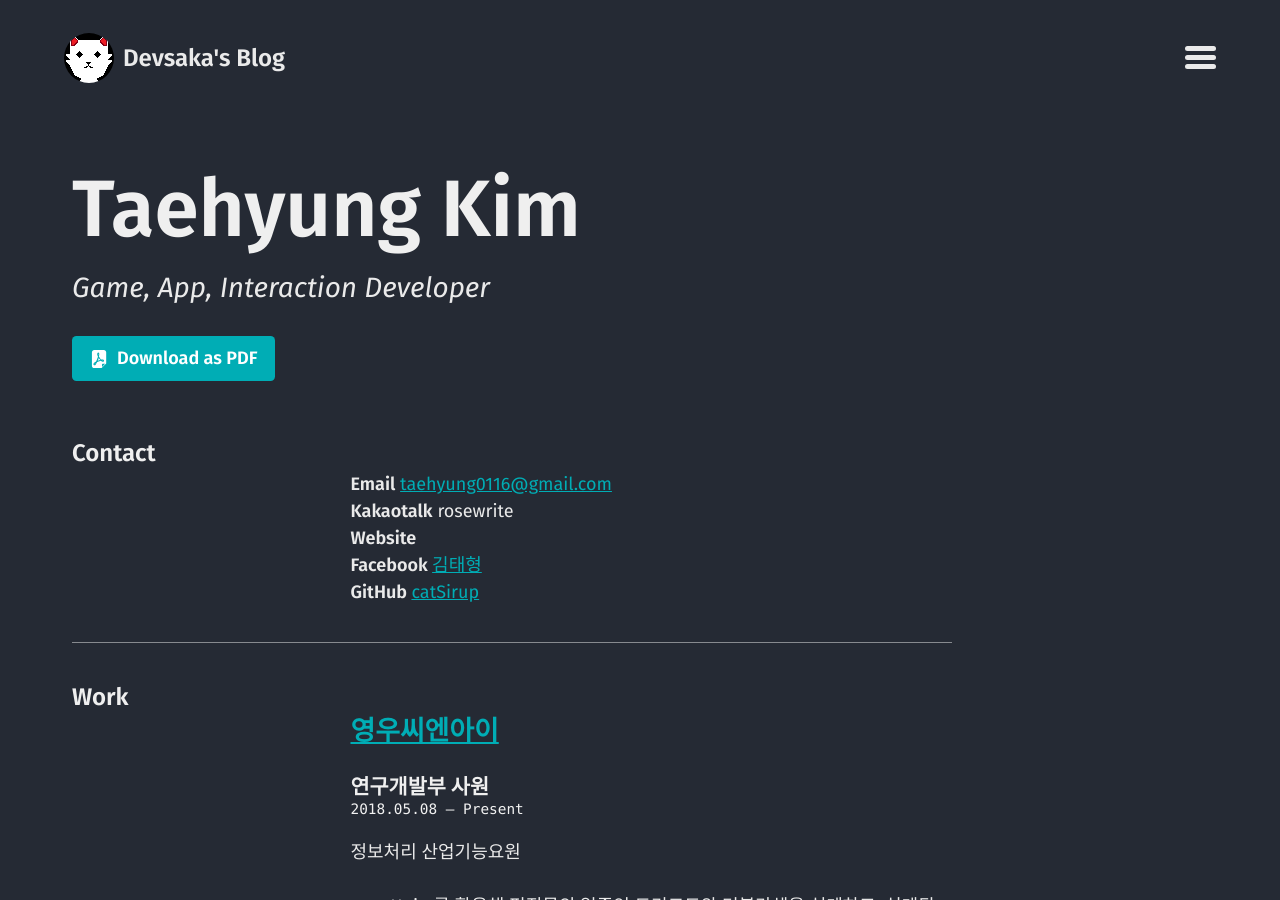
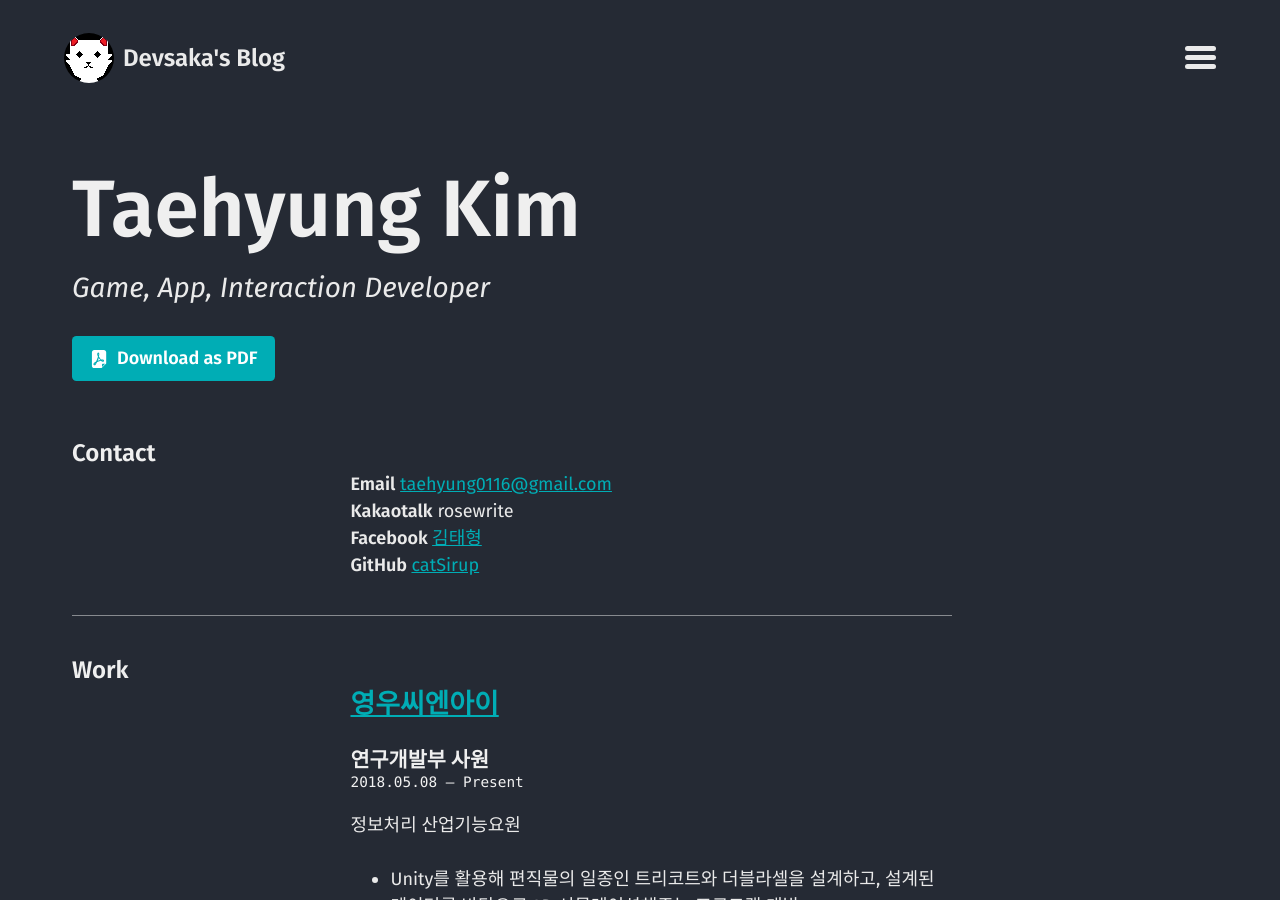
Before and after one commit to mmistakes/jekyll-theme-basically-basic, a Jekyll site: the page built from cv.md, in a window 1280 px wide and 900 px high. Built offline with Jekyll 4.4.1, drawn with Linux system fonts in a browser that asks for light colours.

Commit message:
Update _includes/cv/basics.html

```diff
--- a/_includes/cv/basics.html
+++ b/_includes/cv/basics.html
@@ -15,9 +15,6 @@
     {% endif %}
     {% if cv.basics.kakaotalk %}
       <div class="kakaotalk"><strong>Kakaotalk</strong> {{ cv.basics.kakaotalk }}</div>
-    {% endif %}
-    {% if cv.basics.website %}
-      <div class="website"><strong>Website</strong> <a href="{{ cv.basics.website }}">{{ cv.basics.website }}</a></div>
     {% endif %}
     {% if cv.basics.profiles %}
       {% for p in cv.basics.profiles %}
```
